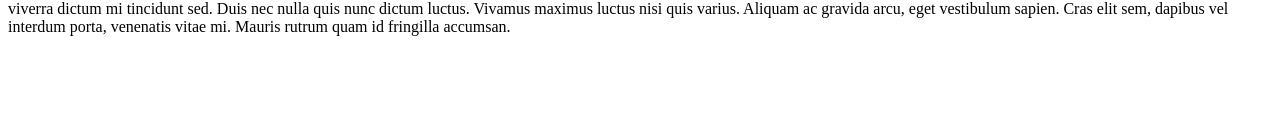
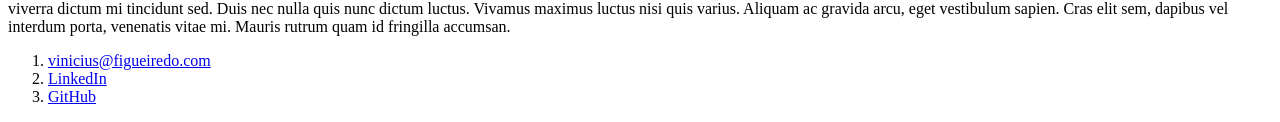
Before and after one commit to vifidc/dio-desafio-github-primeiro-repositorio, a plain HTML site: page Introdução a Criação de Websites com HTML5 e CSS3/index.html in a window 1280 px wide. Shown: the part 1242-1364 px from the top of the page. Before the commit the page ends 1294 px from the top, so only its background shows below. Drawn offline with Linux system fonts and the light colour scheme.

Commit message:
adicionando listas

```diff
--- a/Introdução a Criação de Websites com HTML5 e CSS3/index.html
+++ b/Introdução a Criação de Websites com HTML5 e CSS3/index.html
@@ -22,7 +22,7 @@
                 Lorem ipsum dolor sit amet, <a href="https://www.linkedin.com/in/vin%C3%ADcius-figueiredo-da-cruz-0866b01a1" target="_blank">consectetur adipiscing elit </a>. Pellentesque orci quam,
                 fermentum ut porttitor ut, feugiat a sem. Nulla
                  auctor bibendum massa sit amet facilisis. Morbi quis augue varius,
-                 suscipit leo id, fermentum ipsum. <a href="mailto:viniciusfbenicius1@gmail.com">non porta</a> ante, quis aliquet enim.
+                 suscipit leo id, fermentum ipsum. <a href="mailto:viniciusfigueired@gmail.com">non porta</a> ante, quis aliquet enim.
                  Ut ac tempus elit. Class aptent taciti sociosqu ad litora torquent per
                  conubia nostra, per inceptos himenaeos. Sed convallis faucibus sapien.
                 Curabitur elementum urna auctor nisl molestie posuere. Praesent sit amet sem nec metus commodo tincidunt.
@@ -33,8 +33,18 @@
              </p>
          </article>
     </section>
-    <footer></footer>
-
-
+    <footer>
+        <ol>
+            <li>
+                <a href="mailto:vinicius@figueiredo.com">vinicius@figueiredo.com</a>
+            </li>
+            <li>
+                <a href="https://www.linkedin.com/in/vin%C3%ADcius-figueiredo-da-cruz-0866b01a1" target="_blank">LinkedIn</a>
+            </li>
+            <li>
+                <a href="https://github.com/vinifigueiredo" target="_blank">GitHub</a>
+            </li>
+        </ol>
+    </footer>
  </body>
 </html>
```
